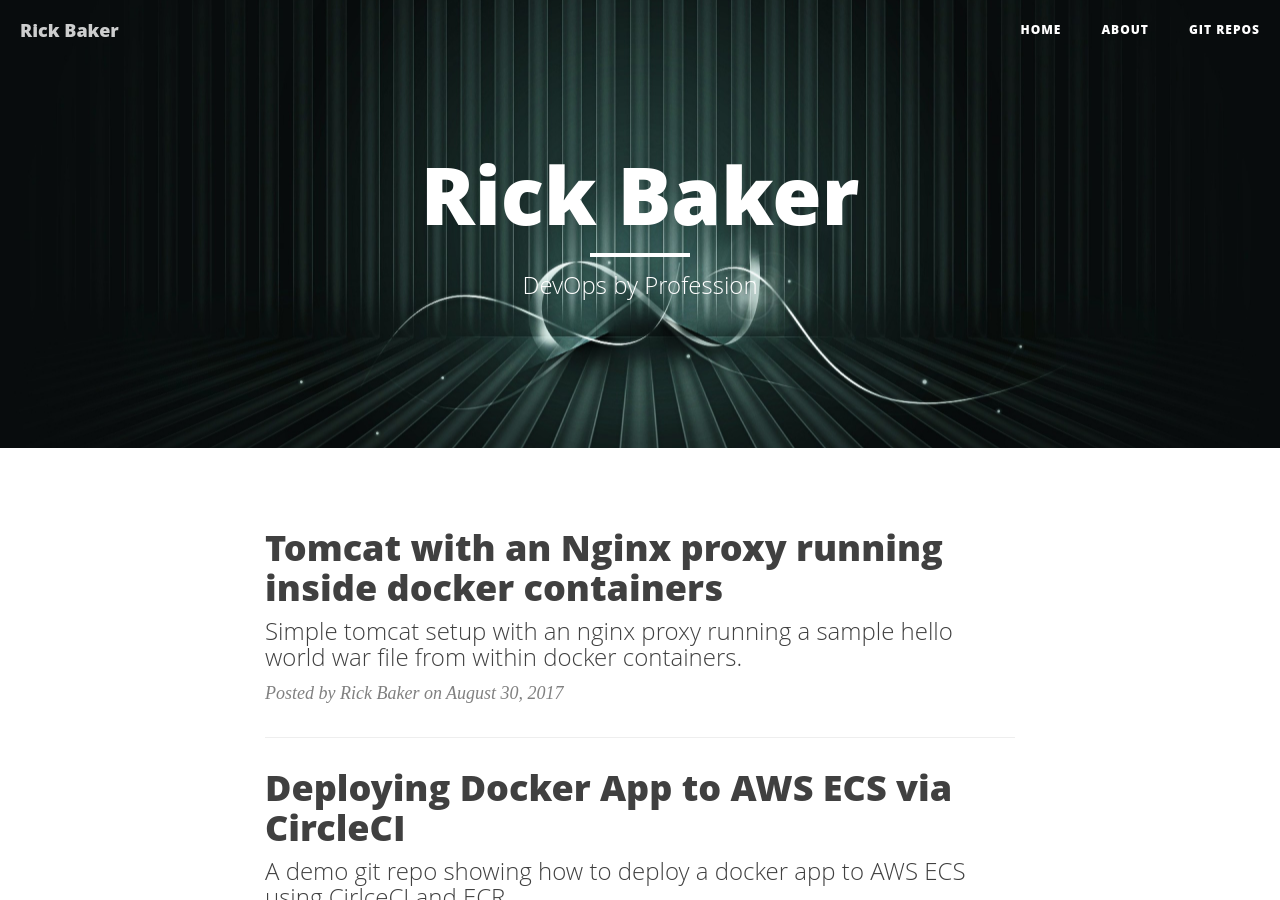
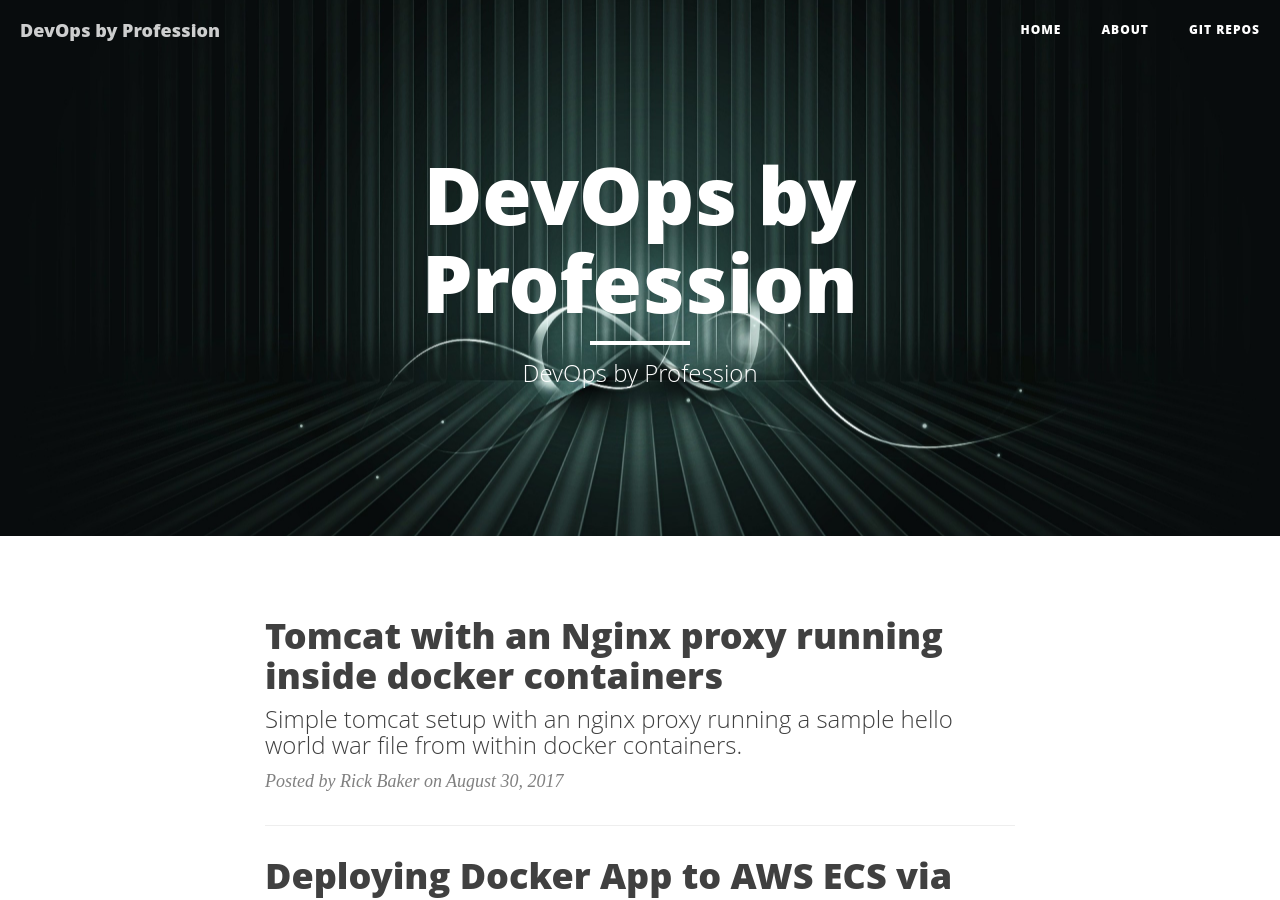
Before and after one commit to ricktbaker/ricktbaker.github.io, a Jekyll site: the page built from index.html, in a window 1280 px wide and 900 px high. Built offline with Jekyll 4.4.1, drawn with Linux system fonts in a browser that asks for light colours; nearby versions of some CDN libraries; some web fonts are replaced; the list of posts is cut into pages by our own code.

Commit message:
initial checkin

```diff
--- a/_config.yml
+++ b/_config.yml
@@ -1,9 +1,9 @@
 # Site settings
-title: Rick Baker
+title: DevOps by Profession
 header-img: img/home-bg.jpg
 email: your-email@yourdomain.com
 copyright_name: Rick Baker
-description: "DevOps by profession"
+description: "Rick Baker"
 baseurl: ""
 url: "http://ricktbaker.com"
 twitter_username:
```
